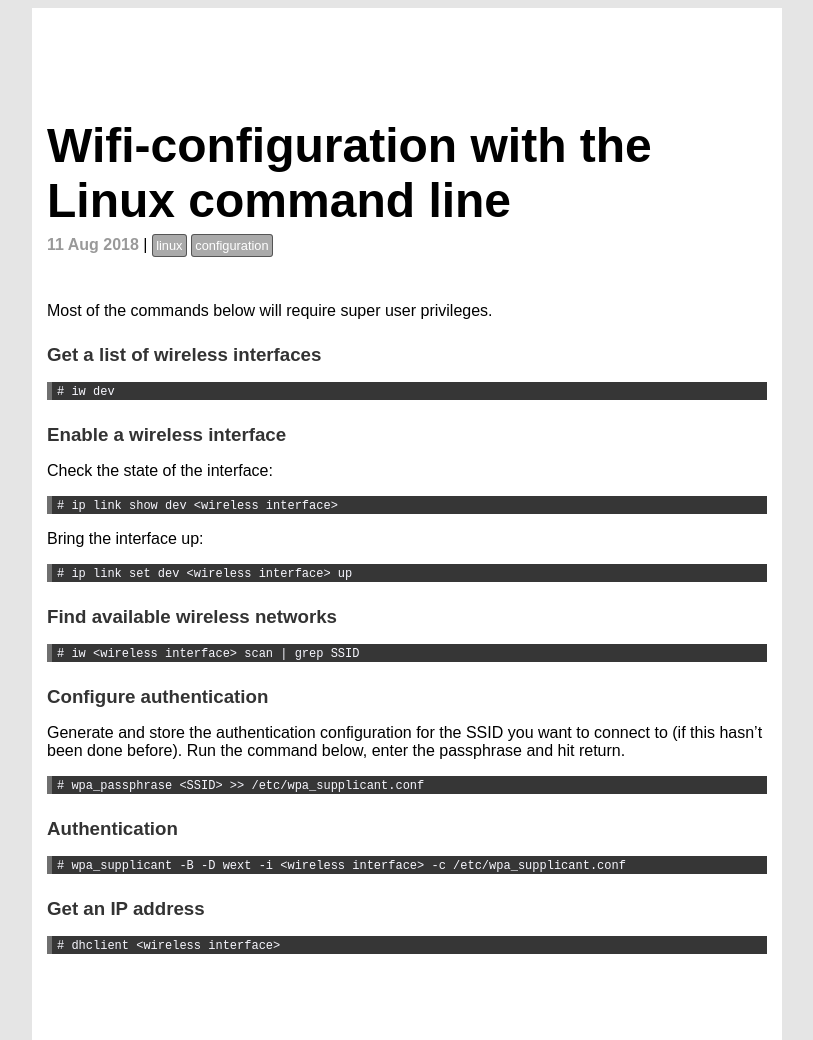
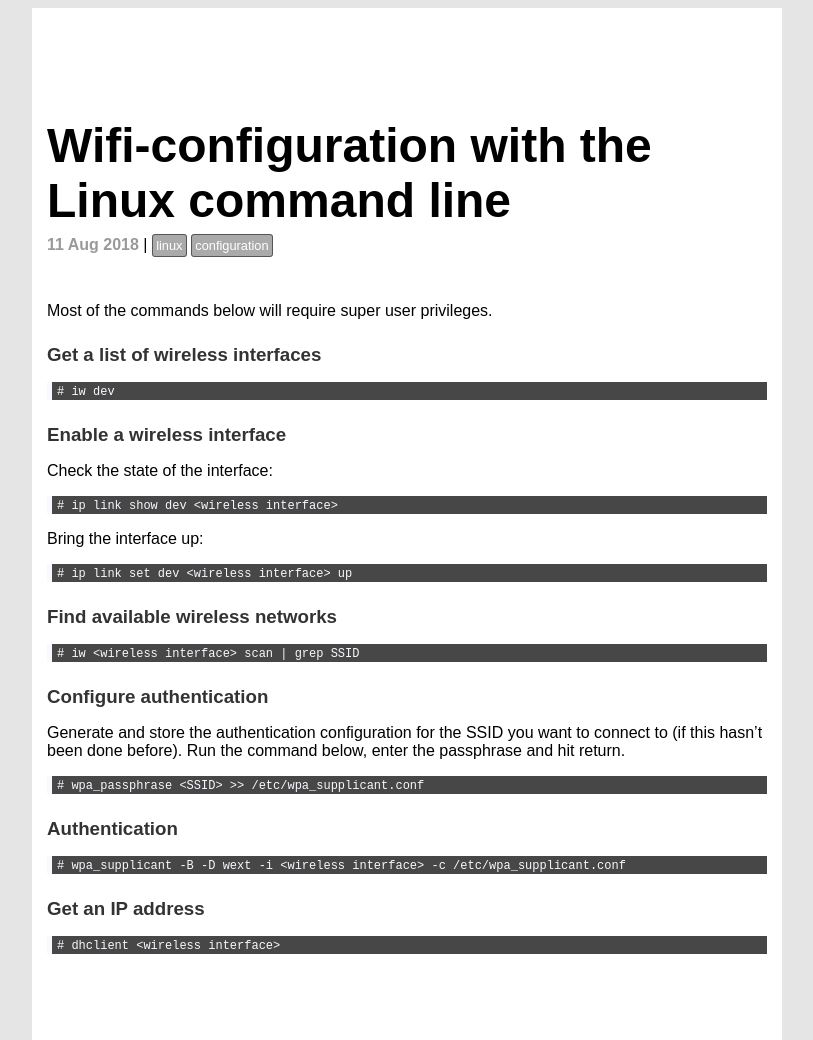
Before and after one commit to execas/execas.github.io, a Jekyll site: the page built from _posts/2018-08-11-wifi-configuration-with-the-linux-command-line.md, in a window 1280 px wide. Shown: the whole page, without its empty margins (233-1046 px from the left). Built offline with Jekyll 4.4.1, drawn with Linux system fonts in a browser that asks for light colours.

Commit message:
Update execas.css

```diff
--- a/css/execas.css
+++ b/css/execas.css
@@ -23,10 +23,10 @@ img {
 }
 
 pre {
-     background-color: #363636;
+     background-color: #474747;
      padding-left: 5px;
      padding-bottom; 3px;
-     border-left: 5px solid #707070;
+     border-left: 5px solid #f8f8ff;
      white-space: pre;
      color:#f8f8ff;
      overflow: auto;
@@ -34,7 +34,7 @@ pre {
 pre code {
      font-size:12px;
      border-style: none;
-     background-color: #363636;
+     background-color: #474747;
 }
 code {
      background-color: #fefefe;
```
